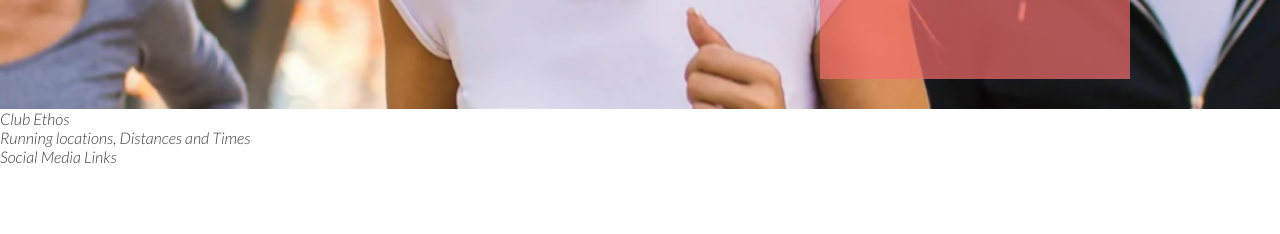
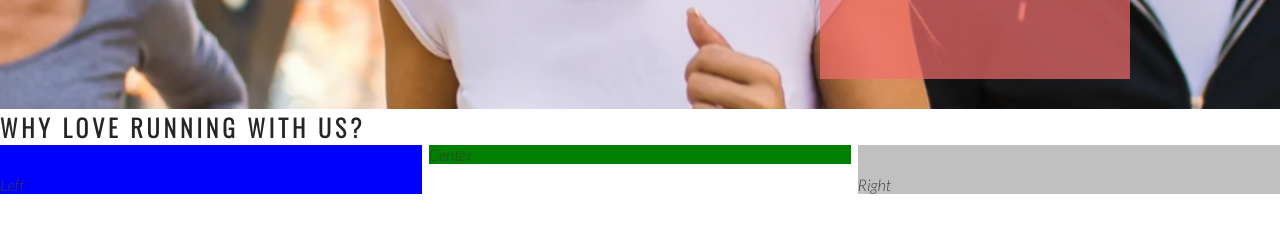
Before and after one commit to KWalesch/love-running, a plain HTML site: page index.html in a window 1280 px wide. Shown: the part 566-800 px from the top of the page. Drawn offline with nearby package versions, Linux system fonts and the light colour scheme.

Commit message:
Add cllub ethos structure

```diff
--- a/assets/css/style.css
+++ b/assets/css/style.css
@@ -23,6 +23,7 @@ body{
 
       float: left;
       font-size: 280%;
+      margin-left: 30px;
   }
   /*navigation links*/
 
@@ -109,3 +110,29 @@ body{
       right: 150px;
       position: absolute;
   }
+
+  /*Club Ethos */
+
+  #club-ethos {
+      height: 600px;
+  }
+
+  #left-about {
+      padding-top: 30px;
+      width: 33%;
+      float: left;
+      background-color: blue;
+  }
+
+  #right-about {
+      padding-top: 30px;
+      width: 33%;
+      float: right;
+      background-color: silver;
+  }
+
+  #center-about {
+      width: 33%;
+      margin: 0 auto;
+      background-color: green;
+  }
--- a/index.html
+++ b/index.html
@@ -39,8 +39,11 @@
             <h3> Dublin Docklands & Phoenix Park</h3>
         </div>
     </section>
-    <section>
-        Club Ethos
+    <section id="club-ethos">
+        <h1>Why love Running With Us?</h1>
+        <div id="left-about">Left</div>
+        <div id="right-about">Right</div>
+        <div id="center-about">Center</div>
     </section>
     <section>
         Running locations, Distances and Times
```
